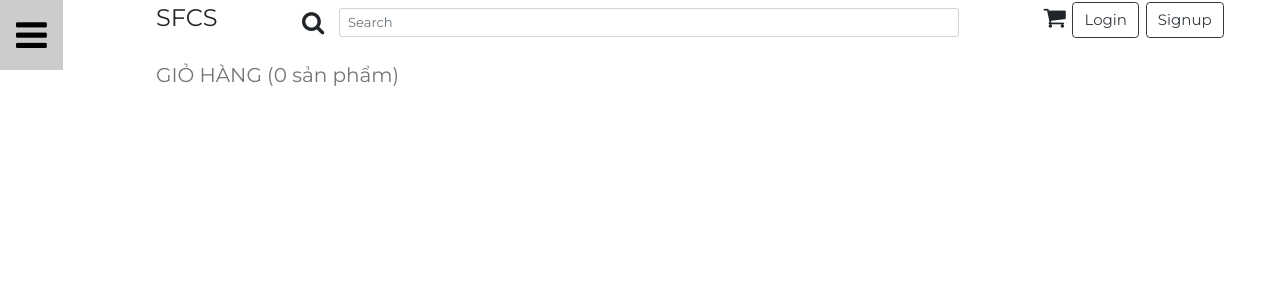
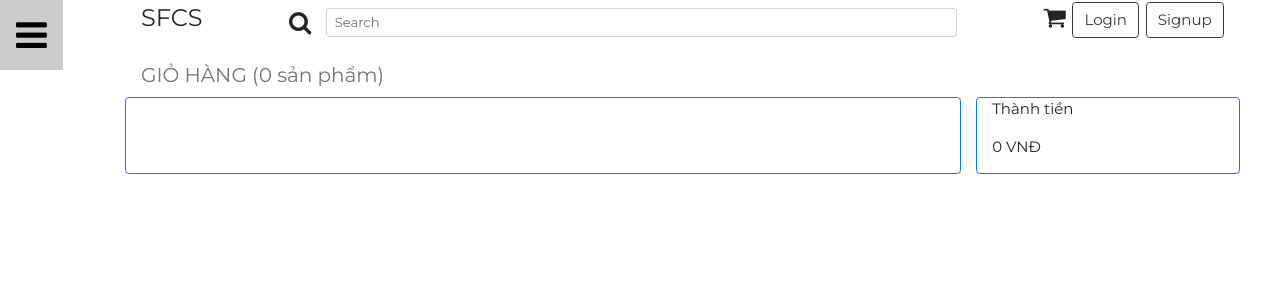
Before and after one commit to ghuyng/demoSFCS, a Django app: page /cart/ in a window 1280 px wide. Shown: the top 300 px of the page. Run offline with Django 3.2, Linux system fonts and the light colour scheme; some libraries are stand-ins or nearby versions.

Commit message:
update cart page

```diff
--- a/order/template/cart.html
+++ b/order/template/cart.html
@@ -9,21 +9,61 @@
 <div class="w3-container w3-text-grey" id="food_length">
     <h4>GIỎ HÀNG ({{ cart|length }} sản phẩm)</h4>
 </div>
+<div class="container">
+    <div class="row">
+        <div class="col-9 border border-primary rounded">
             <ul class="list-unstyled">
                 {% for food, quantity in cart %}
-    <li class="media w3-padding-16">
-
+                <li class="media pt-2 pb-2">
                     <img src="{{ food.imgURL }}" class="mr-3" alt={{food.name}} width="100px" height="100px">
                     <div class="media-body">
                         <h5 class="mt-0 mb-1">{{ food.name }}</h5>
-            Được cung cấp bởi cửa hàng <strong> Store </strong>
+                        <font size="2px"> Cung cấp bởi cửa hàng <strong> Store </strong> </font>
                     </div>
-        <div>
-            <strong>{{ food.price|stringformat:"i" }} VNĐ </strong>
+                    <div class="pr-3">
+                        Số lượng : <input onchange="updateTotal()" id="spinner-input" class="input" type="number"
+                                          name="quantity" value="{{quantity}}" min="1" max="100" step="1" size="10"/>
+                    </div>
+                    <div class="price">
+                        <strong>{{ food.price }} VNĐ </strong>
                     </div>
                 </li>
                 {% endfor %}
             </ul>
+        </div>
+        <div class="col-2 col-sm border border-primary rounded ml-3">
+            <p>Thành tiền </p>
+            <p id="total"></p>
+        </div>
+    </div>
+</div>
+
+{% block javascript %}
+
+<script>
+        var x = document.getElementsByClassName("price");
+        var total = 0;
+        for (var i = 0; i < x.length; i++) {
+            total += $("#spinner-input").val() * parseInt(x[i].textContent);
+        }
+        document.getElementById("total").innerHTML = total.toString() + " VNĐ";
+
+
+</script>
+<script>
+        function updateTotal(){
+            var x = document.getElementsByClassName("price");
+            var total = 0;
+            for (var i = 0; i < x.length; i++) {
+                total += $("#spinner-input").val() * parseInt(x[i].textContent);
+            }
+            document.getElementById("total").innerHTML = total.toString() + " VNĐ";
+        }
+
+
+</script>
+
+{% endblock %}
 
 
 {% endblock %}
--- a/order/urls.py
+++ b/order/urls.py
@@ -1,7 +1,7 @@
 from django.urls import path
-from .views import CartView
+from . import views
 urlpatterns = [
-    path('', CartView.viewCart, name = 'checkout-cart'),
-    path('add-to-cart/', CartView.addToCart,name = 'add-to-cart'),
+    path('', views.viewCart, name = 'checkout-cart'),
+    path('add-to-cart/', views.addToCart,name = 'add-to-cart'),
 
 ]
--- a/order/views.py
+++ b/order/views.py
@@ -6,42 +6,50 @@ from Food.models import Food
 
 # Create your views here.
 
-class CartView(View):
+def addToCart(request):
+    quantity = int(request.GET['value'])
+    food_id = request.GET['food_id']
+    data = {
+        'success': False,
+    }
+    if quantity > 0:
+        data['success'] = True
 
-    def addToCart(request):
-        quantity = int(request.GET['value'])
-        food_id = request.GET['food_id']
-        data = {
-            'success': False,
-        }
-        if quantity > 0:
-            data['success'] = True
+        if 'cart' not in request.session or type(request.session['cart']) is not dict:
+            request.session['cart'] = {}
 
-            if 'cart' not in request.session or type(request.session['cart']) is not dict:
-                request.session['cart'] = {}
+        cart = request.session.get('cart', {})
+        if food_id in cart:
+            cart[food_id] += quantity
+        else:
+            cart[food_id] = quantity
 
-            cart = request.session.get('cart', {})
-            if food_id in cart:
-                cart[food_id] += quantity
-            else:
-                cart[food_id] = quantity
+        request.session['cart'] = cart
 
-            request.session['cart'] = cart
-
-        return JsonResponse(data)
+    return JsonResponse(data)
 
 
-    def viewCart(request):
-        cart_dict = request.session.get('cart', {})
-        cart = []
-        for food_id, quantity in cart_dict.items():
-            cart.append((Food.objects.get(id=food_id), quantity))
+def calcTotal(request):
+    cart_dict = request.session.get('cart', {})
+    total = 0
+    for food_id, quantity in cart_dict.items():
+        total += Food.objects.get(id=food_id).price * quantity
 
-        return render(request, 'cart.html', {'cart': cart})
+    return total
 
 
-    def clearCart(request):
-        try:
-           del request.session['cart']
-        except KeyError:
-            pass
+def viewCart(request):
+    cart_dict = request.session.get('cart', {})
+    cart = []
+    for food_id, quantity in cart_dict.items():
+        food = Food.objects.get(id=food_id)
+        cart.append((food, quantity))
+
+    return render(request, 'cart.html', {'cart': cart})
+
+
+def clearCart(request):
+    try:
+        request.session['cart'] = {}
+    except KeyError:
+        pass
--- a/template/base.html
+++ b/template/base.html
@@ -66,7 +66,7 @@ body,h1,h2,h3,h4,h5,h6,.w3-wide {font-family: "Montserrat", sans-serif;}
      id="myOverlay"></div>
 
 <!-- !PAGE CONTENT! -->
-<div class="w3-main" style="margin-left:100px">
+<div class="w3-main" style="margin-left:85px">
     <!-- Menu icon to open sidebar -->
     <span class="w3-button w3-top w3-white w3-xxlarge w3-text-grey w3-hover-text-black" style="width:auto;left:0;"
           onclick="openNav()"><i class="fa fa-bars"></i></span>
@@ -134,8 +134,6 @@ body,h1,h2,h3,h4,h5,h6,.w3-wide {font-family: "Montserrat", sans-serif;}
 
 
     </script>
-
-
     <main>
         {% block content %}
         {% endblock %}
```
Also changed, not shown: Food/template/food_page.html (+2 -5 lines), Food/template/template.html (+0 -10 lines), db.sqlite3. Lines whose indentation alone changed are shown as unchanged.
